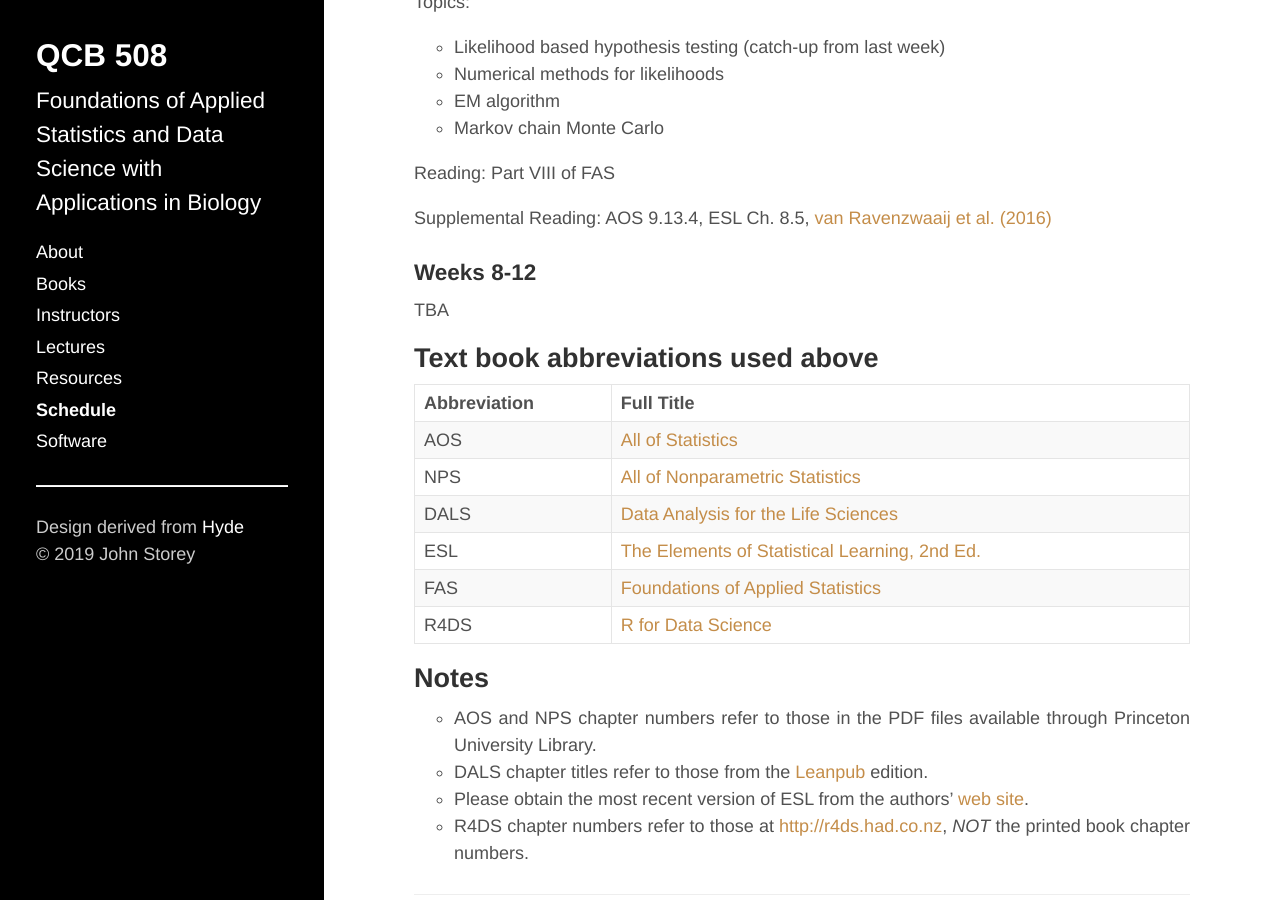
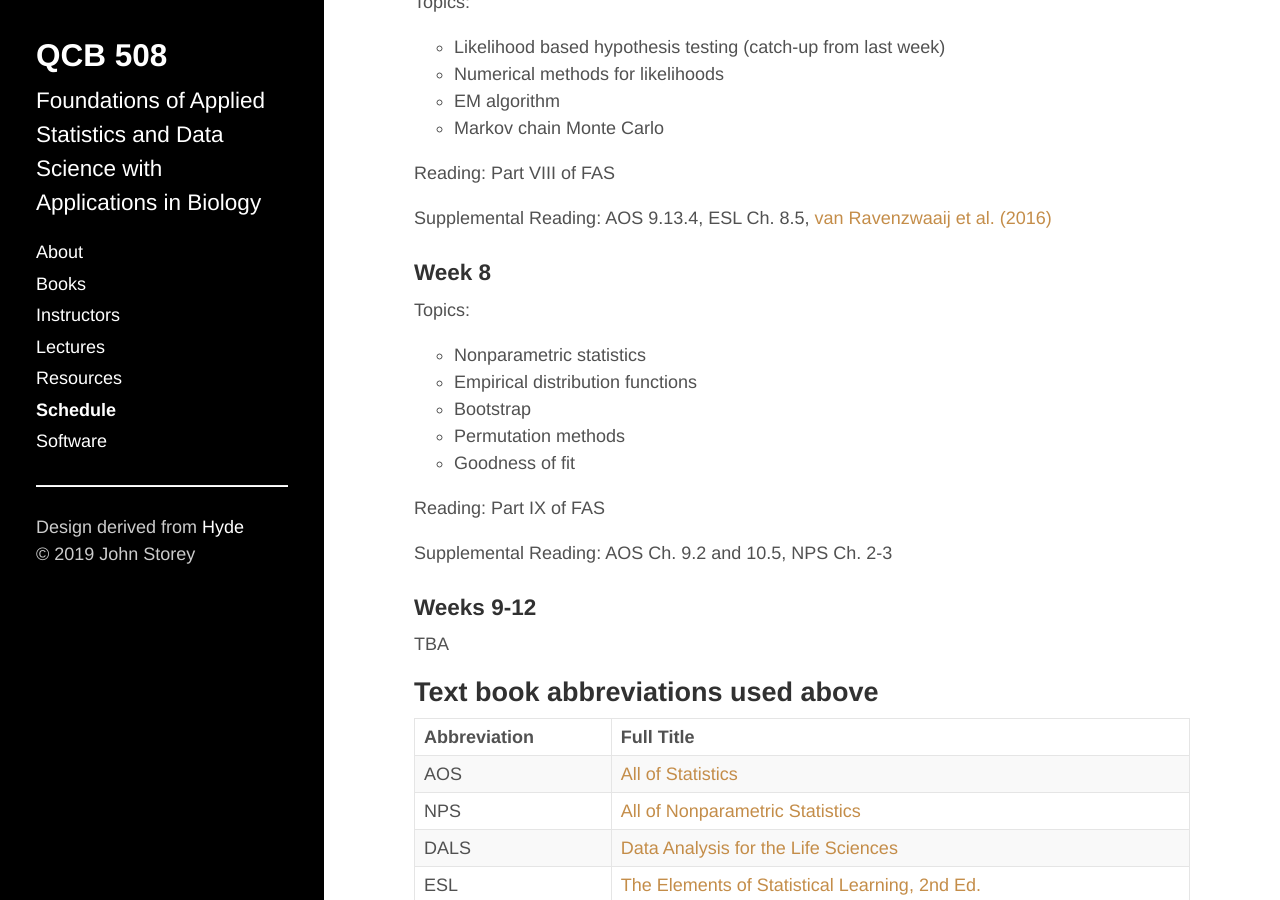
Before and after one commit to jdstorey/asdscourse2019, a Jekyll site: the page built from docs/schedule.md, in a window 1280 px wide and 900 px high, scrolled down 2777 px. Built offline with Jekyll 4.4.1, drawn with Linux system fonts in a browser that asks for light colours.

Commit message:
Week 8 materials

```diff
--- a/docs/schedule.md
+++ b/docs/schedule.md
@@ -122,7 +122,21 @@ Reading: Part VIII of FAS
 Supplemental Reading: AOS 9.13.4, ESL Ch. 8.5, [van Ravenzwaaij et al. (2016)](http://link.springer.com/article/10.3758/s13423-016-1015-8)
 
 
-### Weeks 8-12
+### Week 8
+
+Topics:
+
+- Nonparametric statistics
+- Empirical distribution functions
+- Bootstrap
+- Permutation methods
+- Goodness of fit
+
+Reading: Part IX of FAS
+
+Supplemental Reading: AOS Ch. 9.2 and 10.5, NPS Ch. 2-3
+
+### Weeks 9-12
 
 TBA
 
```
Also changed, not shown: docs/lectures.md (+1 -1 lines), 1 other file.
